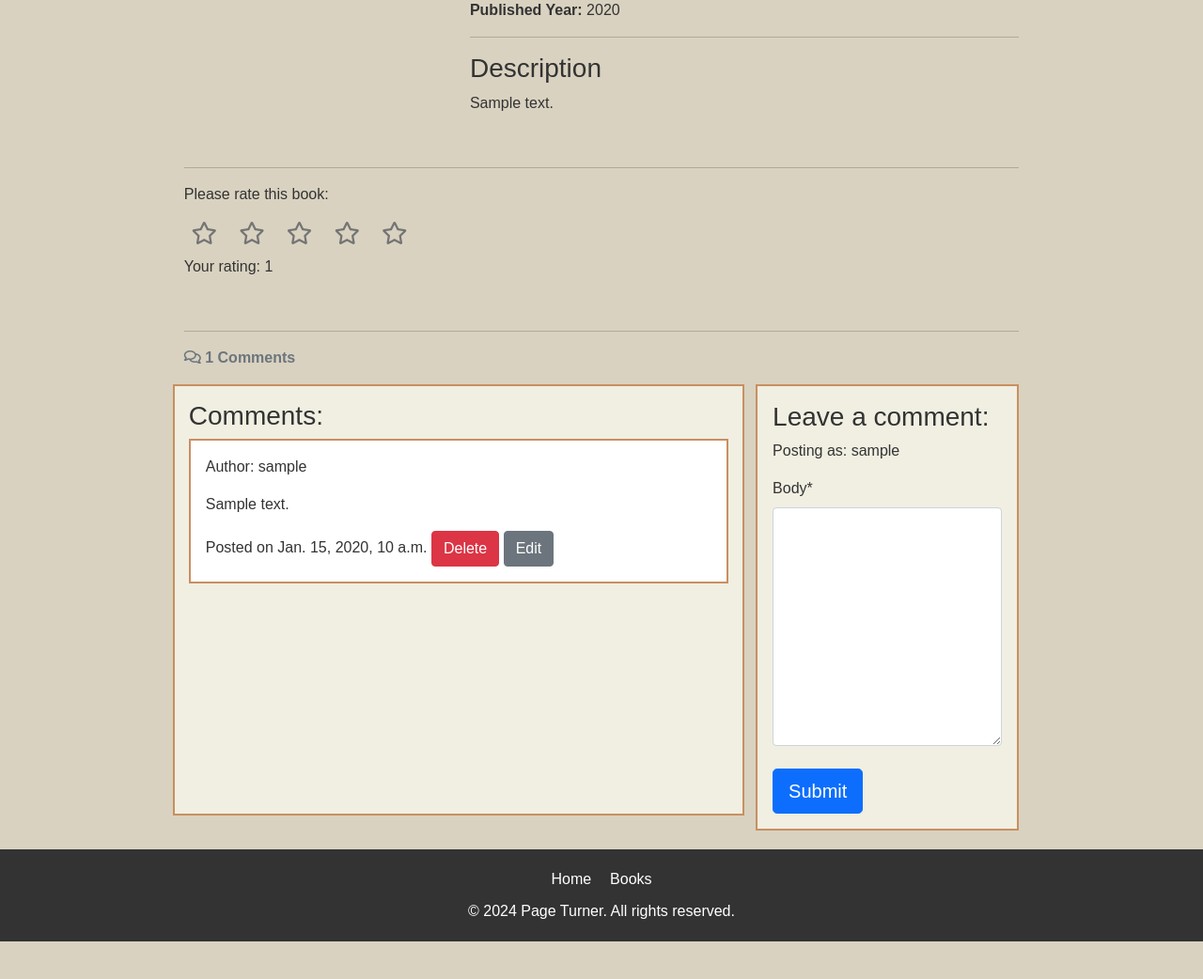
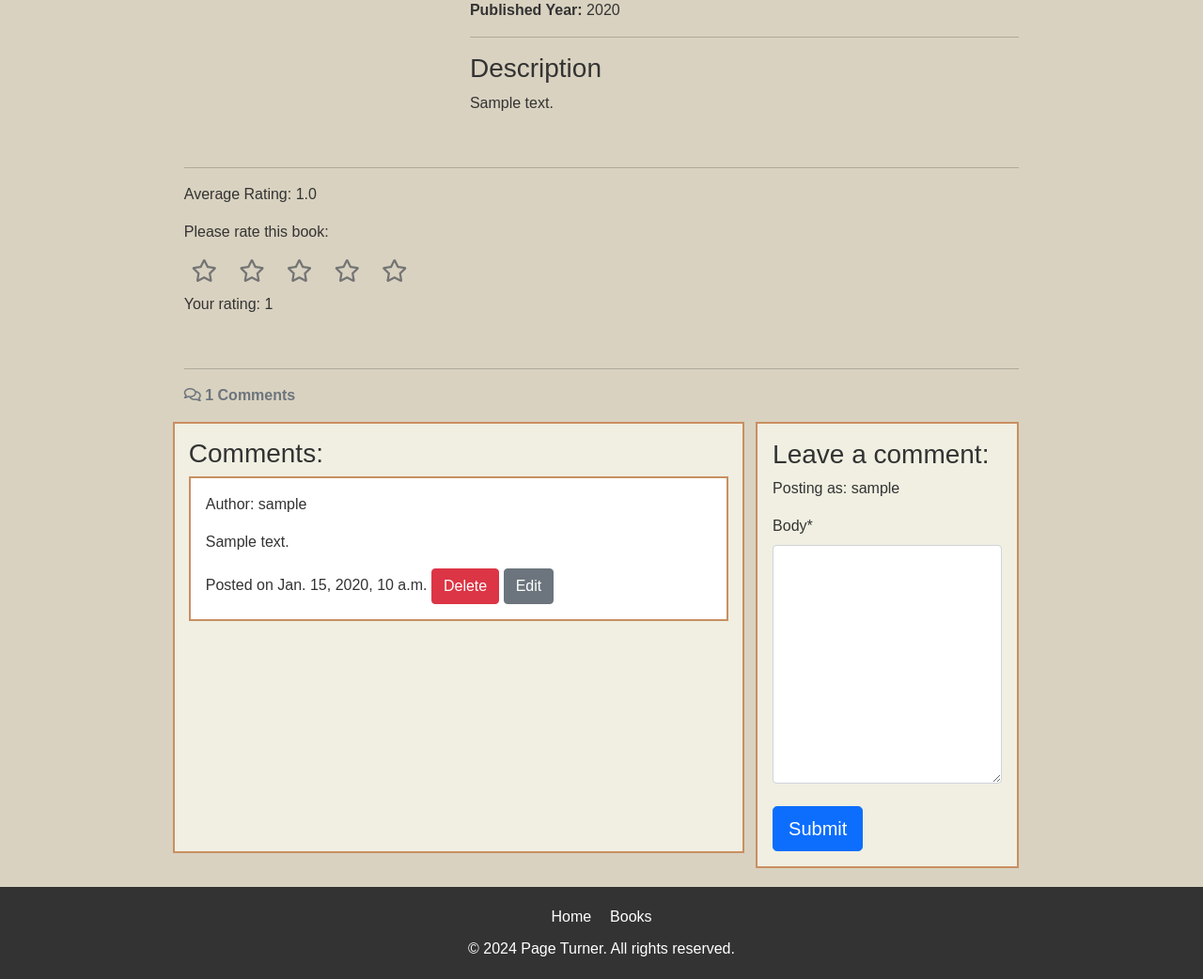
Before and after one commit to AlvaLind/page-turner, a Django app: a page that uses books/templates/books/book_detail.html in a window 1280 px wide. Shown: the part 227-1269 px from the top of the page at 94% size. Before the commit the page ends 1229 px from the top, so only its background shows below. Run offline with Django 4.2, Linux system fonts and the light colour scheme; a user stored in the database is signed in; tables that the repository leaves empty hold one stand-in row (values such as "Sample post"); some libraries are stand-ins or nearby versions.

Commit message:
Calculate and display average rating for a book as part of ratings AJAX request

````diff
--- a/books/templates/books/book_detail.html
+++ b/books/templates/books/book_detail.html
@@ -22,6 +22,13 @@
     <div class="row mt-4">
         <div class="col-12">
             <hr>
+            <div class="mt-2">
+            {% if average_rating %}
+                <p>Average Rating: <span id="average-rating">{{ average_rating }}</span></p>
+            {% else %}
+                <p>No ratings yet</p>
+            {% endif %}
+            </div>
             {% if user.is_authenticated %}
             <p>Please rate this book:</p>
             <div class="rating-stars">
--- a/books/views.py
+++ b/books/views.py
@@ -62,6 +62,16 @@ def book_detail(request, slug):
         # Empty the comment form
         comment_form = CommentForm()
 
+    # Retrieve all ratings for this book
+    book_ratings = Rating.objects.filter(book=book).exclude(rating=-1).values_list('rating', flat=True)
+    # Calculate average rating
+    if book_ratings:
+        average_rating = sum(book_ratings) / len(book_ratings)
+        print("calculated average rating: ", average_rating)
+    else:
+        average_rating = None
+        print("set average rating to none")
+
     # Handle the rating form submission
     if request.method == "POST":
         rating_form = RatingForm(data=request.POST)
@@ -72,22 +82,29 @@ def book_detail(request, slug):
             rating, created = Rating.objects.get_or_create(user=request.user, book=book)
             rating.rating = rating_value
             rating.save()
+            print("Rating submitted successfully")
 
+            # Calculate the average book rating
+            book_ratings = Rating.objects.filter(book=book).exclude(rating=-1).values_list('rating', flat=True)
+            if book_ratings:
+                average_rating = sum(book_ratings) / len(book_ratings)
+
+            # Check if request was made using AJAX and return a JSON response back to ratings.js submitForm function to be processed.
             if request.headers.get('x-requested-with') == 'XMLHttpRequest':
-                return JsonResponse({'message': 'Rating submitted successfully', 'user_rating': rating_value})
+                return JsonResponse({'message': 'Rating submitted successfully', 'user_rating': rating_value, 'average_rating': average_rating})
+
+            # If not an AJAX request, respond with a HTTP response to redirect user to book detail page
             return HttpResponseRedirect(reverse('book_detail', args=[slug]))
 
     else:
         # Empty the rating form
         rating_form = RatingForm()
 
-    # Retreive the user's rating for the book
-    user_rating = None
+    # Retrieve the user's rating for the book if the user is authenticated
     if request.user.is_authenticated:
         user_rating_obj = Rating.objects.filter(book=book, user=request.user).first()
         if user_rating_obj:
             user_rating = user_rating_obj.rating
-    print("users rating is now:", user_rating)
 
     # Pass variables to the book_detail template
     return render(request, "books/book_detail.html", {
@@ -97,6 +114,7 @@ def book_detail(request, slug):
         "comment_form": comment_form,
         "rating_form": rating_form,
         "user_rating": user_rating,
+        "average_rating": average_rating,
         },
     )
 
--- a/static/js/ratings.js
+++ b/static/js/ratings.js
@@ -1,7 +1,8 @@
 document.addEventListener('DOMContentLoaded', function () {
-    // Select all star icons and current user rating element
+    // Select all star icons, current user rating and average book rating elements
     const stars = document.querySelectorAll('.star-icon');
     const userRating = document.getElementById('user-rating');
+    const averageRatingElement = document.getElementById('average-rating')
 
     // Attach event listeners to each star
     stars.forEach(star => {
@@ -43,7 +44,7 @@ document.addEventListener('DOMContentLoaded', function () {
         const value = event.target.getAttribute('data-value');
         userRating.textContent = value;
         fillStars(value);
-        submitForm(form, value); // Submit the form via AJAX not default
+        submitForm(form, value); // Submit the form via AJAX using our submitForm Function
     }
 
     ```
@@ -67,21 +68,37 @@ document.addEventListener('DOMContentLoaded', function () {
         Function to submit the form via AJAX in order
         to submit the rating form data to the server without
         reloading the entire webpage.
-        Creates FormData object from the form
-        Sets the rating value in the FormData object
     ```
     function submitForm(form, value) {
-        const formData = new FormData(form);
-        formData.set('rating', value);
+
+        const formData = new FormData(form); // Create FormData object from form
+        formData.set('rating', value); // Set the rating value in the FormData object
 
         // Send a fetch request to the form action
         fetch(form.action, {
             method: 'POST',
             body: formData,
             headers: {
-                'X-CSRFToken': formData.get('csrfmiddlewaretoken')
+                'X-CSRFToken': formData.get('csrfmiddlewaretoken'), // CSRF token for security
+                'X-Requested-With': 'XMLHttpRequest' // Indicate AJAX request
             }
         })
+
+        // Convert response to JSON
+        .then(response => response.json())
+
+        .then(data => {
+            // If the rating was submitted successfully update user rating and average rating displayx
+            if (data.message === 'Rating submitted successfully') {
+                userRating.textContent = data.user_rating;
+                averageRatingElement.textContent = data.average_rating !== null ? data.average_rating.toFixed(2) : 'No ratings yet';
+            }
+        })
+
+        // Log any errors
+        .catch(error => {
+            console.error('Error in fetch request:', error);
+        });
     }
 
     // Colour/fill the stars based on the user's existing rating
````
